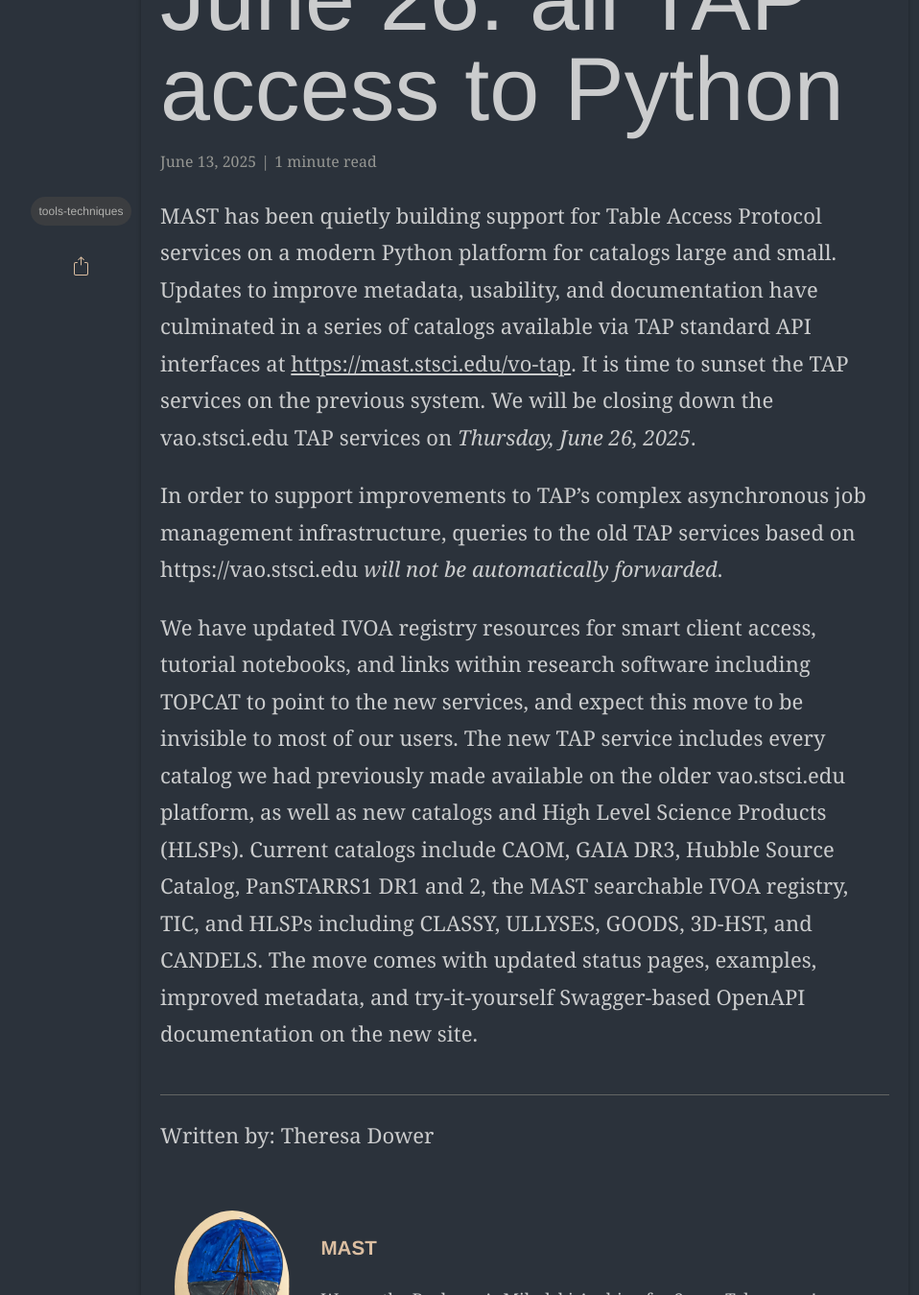
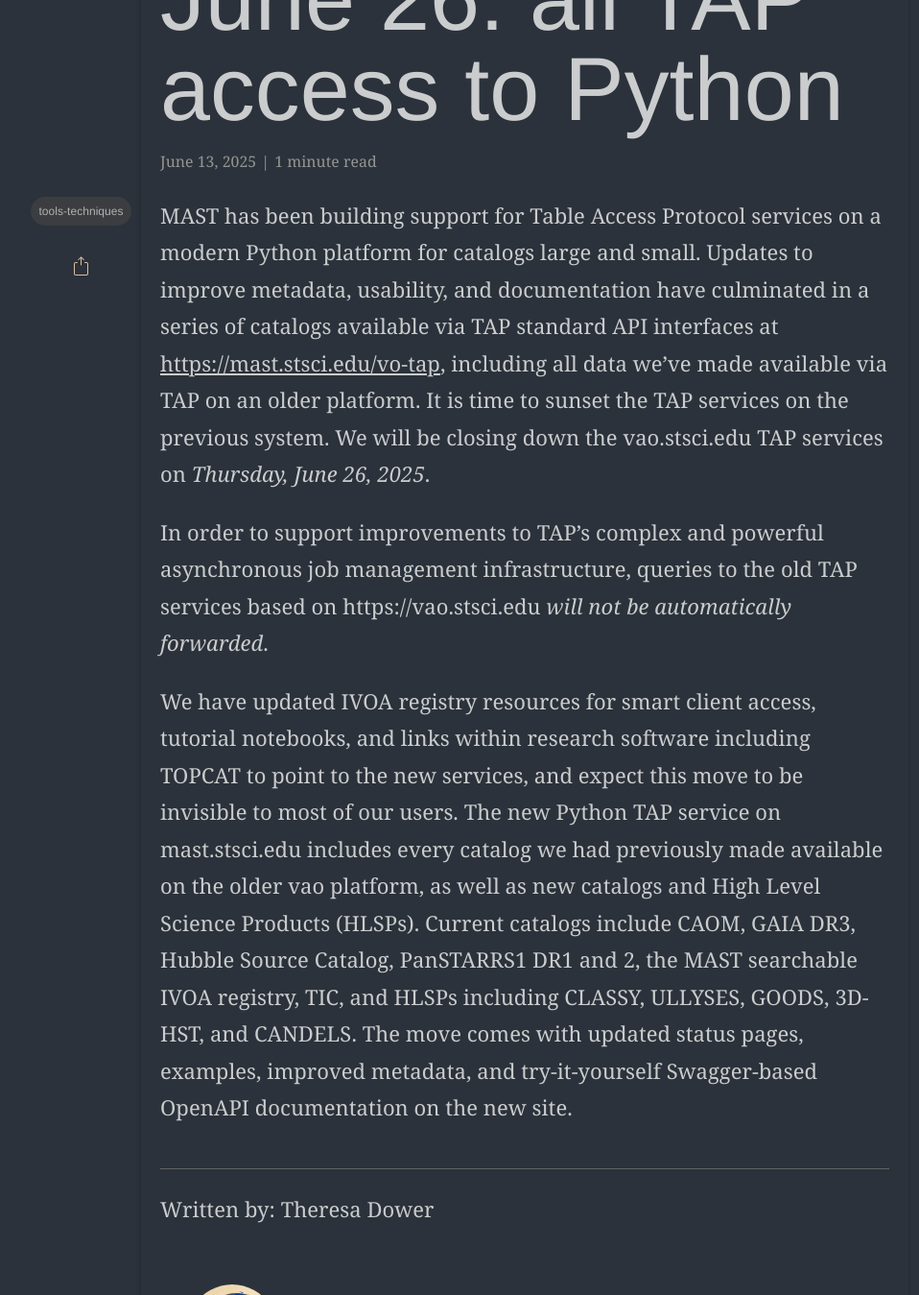
Before and after one commit to spacetelescope/mast-blog, a Jekyll site: the page built from _posts/2025-06-13-TAP-python-migration.md, in a window 1280 px wide and 1400 px high, scrolled down 618 px, cut to the strip 51-1400 px from the top of the window. Shown: the whole strip at 96% size, without its empty margins (93-1051 px from the left). Built offline with Jekyll 4.4.1, drawn with Linux system fonts in a browser that asks for light colours; some web fonts are replaced.

Commit message:
general wordsmithing

```diff
--- a/_posts/2025-06-13-TAP-python-migration.md
+++ b/_posts/2025-06-13-TAP-python-migration.md
@@ -10,8 +10,8 @@
 description: "Migration of MAST TAP services, sunsetting vao.stsci.edu"
 ---
 
-MAST has been quietly building support for Table Access Protocol services on a modern Python platform for catalogs large and small. Updates to improve metadata, usability, and documentation have culminated in a series of catalogs available via TAP standard API interfaces at [https://mast.stsci.edu/vo-tap](https://mast.stsci.edu/vo-tap). It is time to sunset the TAP services on the previous system. We will be closing down the vao.stsci.edu TAP services on _Thursday, June 26, 2025_.
+MAST has been building support for Table Access Protocol services on a modern Python platform for catalogs large and small. Updates to improve metadata, usability, and documentation have culminated in a series of catalogs available via TAP standard API interfaces at [https://mast.stsci.edu/vo-tap](https://mast.stsci.edu/vo-tap), including all data we've made available via TAP on an older platform. It is time to sunset the TAP services on the previous system. We will be closing down the vao.stsci.edu TAP services on _Thursday, June 26, 2025_.
 
-In order to support improvements to TAP's complex asynchronous job management infrastructure, queries to the old TAP services based on https://vao.stsci.edu _will not be automatically forwarded_.
+In order to support improvements to TAP's complex and powerful asynchronous job management infrastructure, queries to the old TAP services based on https://vao.stsci.edu _will not be automatically forwarded_.
 
-We have updated IVOA registry resources for smart client access, tutorial notebooks, and links within research software including TOPCAT to point to the new services, and expect this move to be invisible to most of our users. The new TAP service includes every catalog we had previously made available on the older vao.stsci.edu platform, as well as new catalogs and High Level Science Products (HLSPs). Current catalogs include CAOM, GAIA DR3, Hubble Source Catalog, PanSTARRS1 DR1 and 2, the MAST searchable IVOA registry, TIC, and HLSPs including CLASSY, ULLYSES, GOODS, 3D-HST, and CANDELS. The move comes with updated status pages, examples, improved metadata, and try-it-yourself Swagger-based OpenAPI documentation on the new site.
+We have updated IVOA registry resources for smart client access, tutorial notebooks, and links within research software including TOPCAT to point to the new services, and expect this move to be invisible to most of our users. The new Python TAP service on mast.stsci.edu includes every catalog we had previously made available on the older vao platform, as well as new catalogs and High Level Science Products (HLSPs). Current catalogs include CAOM, GAIA DR3, Hubble Source Catalog, PanSTARRS1 DR1 and 2, the MAST searchable IVOA registry, TIC, and HLSPs including CLASSY, ULLYSES, GOODS, 3D-HST, and CANDELS. The move comes with updated status pages, examples, improved metadata, and try-it-yourself Swagger-based OpenAPI documentation on the new site.
```
